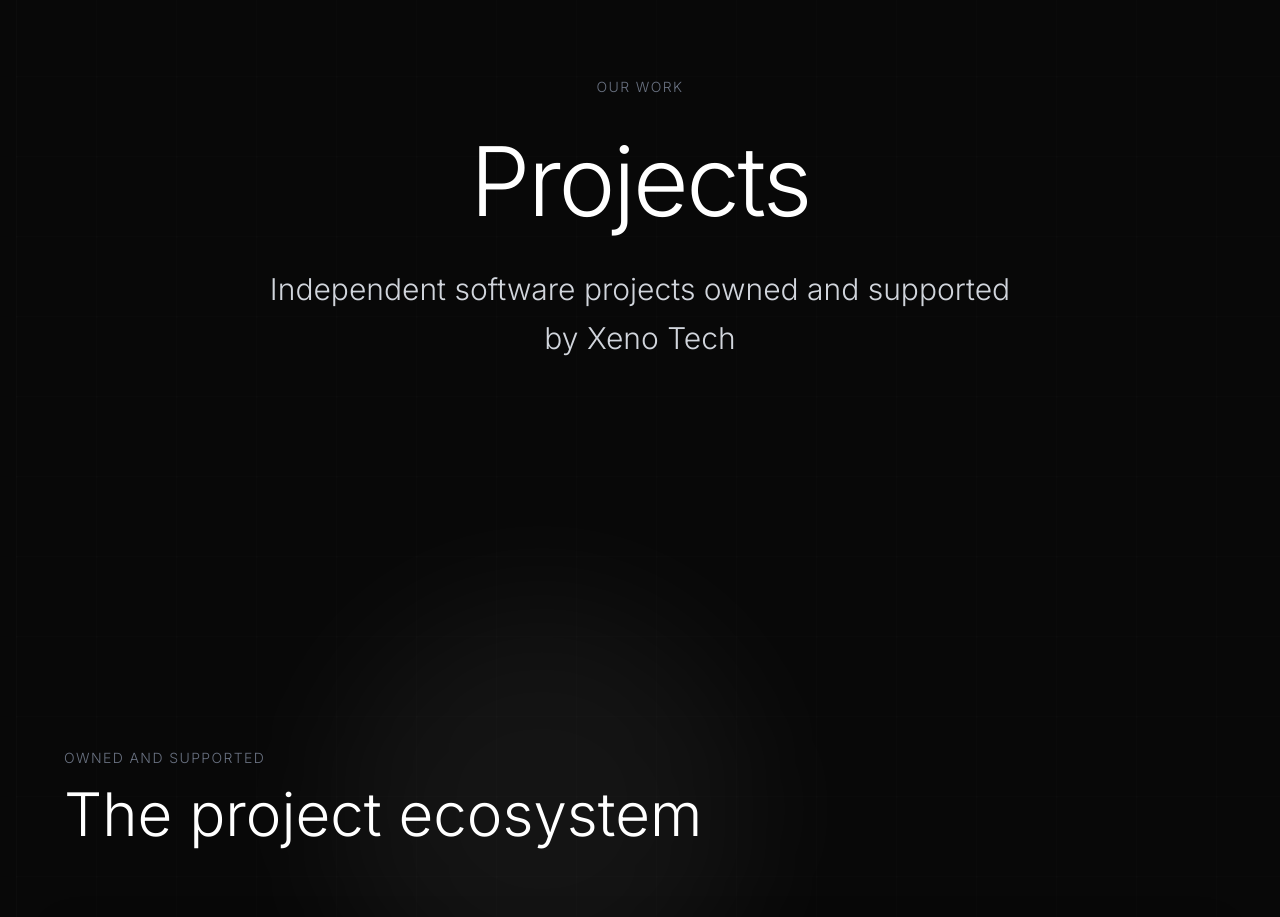
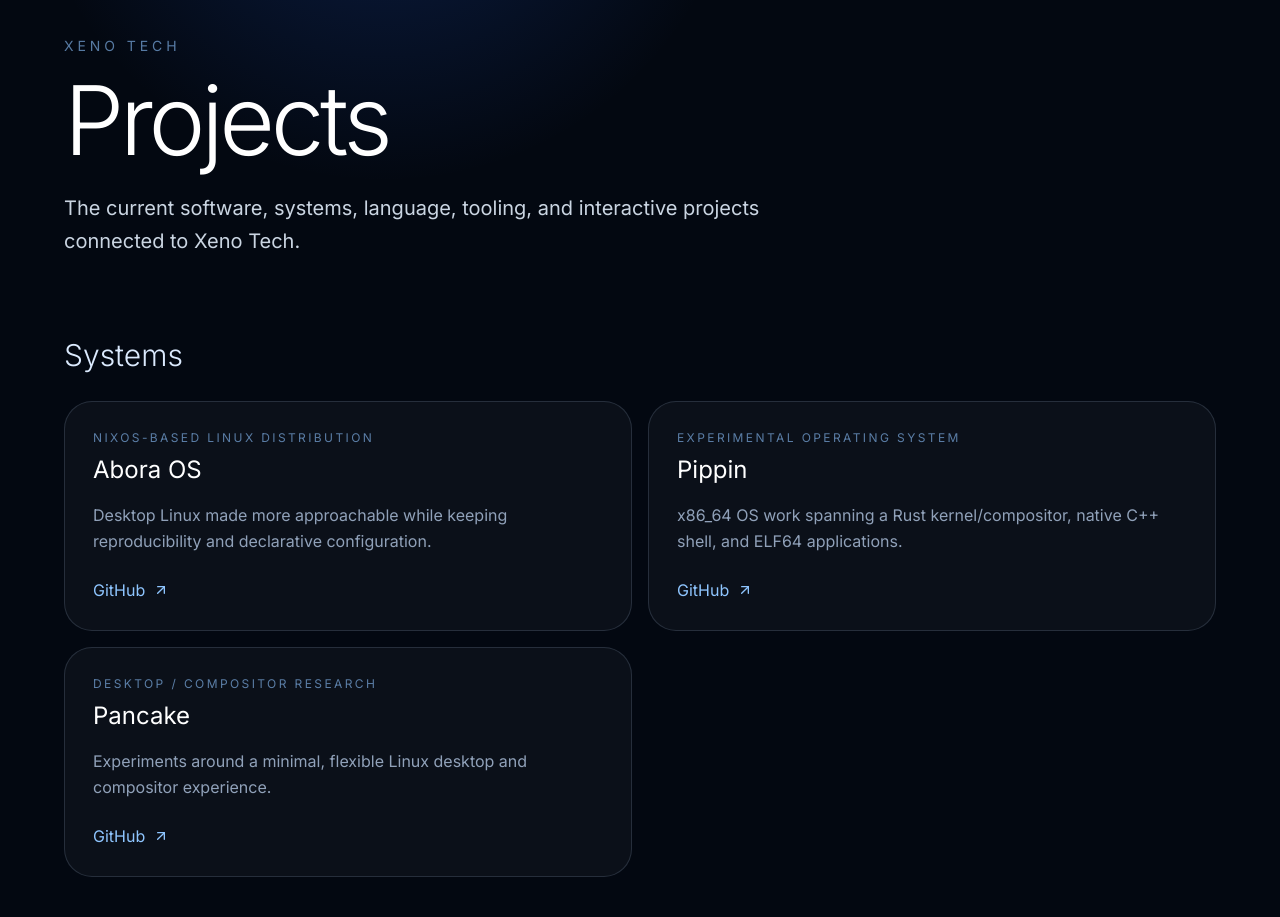
Before and after one commit to AnimatedGTVR/XenoInteractionsOGWebsite, a Next.js app: page /projects in a window 1280 px wide. Shown: the part 180-1097 px from the top of the page. Built offline with nearby package versions, Linux system fonts and the light colour scheme.

Commit message:
site: refresh current information and navigation

```diff
--- a/app/projects/page.tsx
+++ b/app/projects/page.tsx
@@ -1,186 +1,35 @@
 "use client"
 
 import { motion } from "framer-motion"
-import { ArrowRight } from "lucide-react"
+import Link from "next/link"
+import { ArrowUpRight } from "lucide-react"
+import BottomHotbar from "@/components/bottom-hotbar"
 
-export default function ProjectsPage() {
-  return (
-    <div className="min-h-screen bg-black text-white">
-      <div className="fixed inset-0 pointer-events-none">
-        <div className="absolute inset-0 bg-white/[0.03]" />
-        <div
-          className="absolute inset-0 opacity-20"
-          style={{
-            backgroundImage: `
-              linear-gradient(rgba(255, 255, 255, 0.1) 1px, transparent 1px),
-              linear-gradient(90deg, rgba(255, 255, 255, 0.1) 1px, transparent 1px)
-            `,
-            backgroundSize: "80px 80px",
-            animation: "grid-move-slow 30s linear infinite",
-          }}
-        />
-        <div className="absolute top-1/4 left-1/4 w-96 h-96 bg-white/5 rounded-full blur-3xl floating-orb" />
-        <div
-          className="absolute bottom-1/4 right-1/4 w-96 h-96 bg-white/5 rounded-full blur-3xl floating-orb"
-          style={{ animationDelay: "5s" }}
-        />
-      </div>
+const groups = [
+  { title: "Systems", items: [
+    ["Abora OS","NixOS-based Linux distribution","Desktop Linux made more approachable while keeping reproducibility and declarative configuration.","https://github.com/AnimatedGTVR/Abora-OS"],
+    ["Pippin","Experimental operating system","x86_64 OS work spanning a Rust kernel/compositor, native C++ shell, and ELF64 applications.","https://github.com/AnimatedGTVR/Pippin"],
+    ["Pancake","Desktop / compositor research","Experiments around a minimal, flexible Linux desktop and compositor experience.","https://github.com/AnimatedGTVR/Pancake"],
+  ]},
+  { title: "Languages & developer tools", items: [
+    ["Vanta","Programming language","A systems language project focused on explicit low-level programming and modern language design.","https://github.com/AnimatedGTVR/Vanta"],
+    ["LuminaIDE","IDE","A polyglot development environment for modern programming workflows.","https://github.com/AnimatedGTVR/LuminaIDE"],
+    ["TinyPM","Package manager","A compact package-management project developed alongside Abora.","https://github.com/AnimatedGTVR/TinyPM"],
+    ["BASIC-X","Retro language tooling","Compiler work targeting classic Macintosh / 68K-style development experiments.","https://github.com/AnimatedGTVR/BASIC-X"],
+  ]},
+  { title: "Interactive", items: [
+    ["Tropik","Game","A sandbox/adventure project and the main home for Xeno Interactions game development.",null],
+    ["The Waking Soul","Game","A psychological horror project within Xeno's interactive work.",null],
+  ]},
+]
 
-      {/* Hero Section */}
-      <section className="relative min-h-screen flex items-center justify-center overflow-hidden">
-        <div className="relative z-10 text-center px-6 max-w-5xl mx-auto">
-          <motion.div
-            initial={{ opacity: 0, y: 30 }}
-            animate={{ opacity: 1, y: 0 }}
-            transition={{ duration: 0.8 }}
-            className="space-y-6"
-          >
-            <p className="text-sm uppercase tracking-widest text-gray-500 font-light">Our Work</p>
-            <h1 className="text-7xl md:text-8xl font-light tracking-tight text-white leading-tight">Projects</h1>
-            <p className="text-2xl md:text-3xl text-gray-300 font-light max-w-3xl mx-auto leading-relaxed">
-              Independent software projects owned and supported by Xeno Tech
-            </p>
-          </motion.div>
-        </div>
-      </section>
-
-      <section className="relative py-32 px-6">
-        <div className="max-w-6xl mx-auto">
-          <motion.div
-            initial={{ opacity: 0, y: 30 }}
-            whileInView={{ opacity: 1, y: 0 }}
-            viewport={{ once: true }}
-            transition={{ duration: 0.6 }}
-            className="mb-20"
-          >
-            <p className="text-sm uppercase tracking-widest text-gray-500 mb-4 font-light">Owned and supported</p>
-            <h2 className="text-5xl md:text-6xl font-light text-white">The project ecosystem</h2>
-          </motion.div>
-
-          <div className="space-y-16">
-            {[
-              {
-                number: "1",
-                title: "The Waking Soul",
-                category: "Horror Game",
-                description:
-                  "An immersive psychological horror experience that challenges players to navigate through terror and uncover dark secrets. Advanced mechanics and dynamic environments create an unforgettable experience.",
-                progress: 11,
-                features: [
-                  "Psychological Horror",
-                  "Immersive Storytelling",
-                  "Advanced Mechanics",
-                  "Dynamic Environment",
-                ],
-                technologies: ["Unity", "C#", "Spatial Audio"],
-              },
-              {
-                number: "2",
-                title: "Tropik",
-                category: "Adventure Game",
-                description:
-                  "A vibrant tropical adventure featuring the Axo community coding system. Players explore beautiful landscapes while solving puzzles and creating custom content with Lua and C# support.",
-                progress: 3,
-                features: ["Open World", "Puzzle Solving", "Community Coding", "Beautiful Graphics"],
-                technologies: ["Unity", "C#", "Axo System", "Lua"],
-              },
-              {
-                number: "3",
-                title: "Axo Coding System",
-                category: "Development Tool",
-                description:
-                  "A powerful community coding platform integrated into Tropik, supporting both Lua and C# scripting. Designed for Unity developers to create custom game modes and experiences.",
-                progress: 15,
-                features: ["Lua Support", "C# Integration", "Unity Tools", "Community Platform"],
-                technologies: ["C#", "Lua", "Unity SDK", "Custom Framework"],
-              },
-            ].map((project, index) => (
-              <motion.div
-                key={index}
-                initial={{ opacity: 0, y: 30 }}
-                whileInView={{ opacity: 1, y: 0 }}
-                viewport={{ once: true }}
-                transition={{ duration: 0.6, delay: index * 0.1 }}
-                className="glass-card p-8 rounded-none border border-white/15 hover:border-white/35 transition-all duration-300"
-              >
-                <div className="grid md:grid-cols-2 gap-12">
-                  <div className="space-y-6">
-                    <div className="text-8xl font-light text-gray-800">{project.number}</div>
-                    <div>
-                      <h3 className="text-4xl font-light mb-2 text-white">{project.title}</h3>
-                      <p className="text-white/70 uppercase tracking-wider text-sm font-light">{project.category}</p>
-                    </div>
-                    <p className="text-gray-300 leading-relaxed text-lg font-light">{project.description}</p>
-
-                    <div className="space-y-2">
-                      <div className="flex justify-between text-sm text-gray-400 font-light">
-                        <span>Progress</span>
-                        <span>{project.progress}%</span>
-                      </div>
-                      <div className="h-2 bg-gray-800 rounded-full overflow-hidden">
-                        <div
-                          className="h-full bg-white/70 rounded-full transition-all duration-500"
-                          style={{ width: `${project.progress}%` }}
-                        />
-                      </div>
-                    </div>
-
-                    <button className="inline-flex items-center gap-2 text-white/70 hover:gap-4 transition-all duration-300 mt-4 font-light">
-                      View Details
-                      <ArrowRight className="w-4 h-4" />
-                    </button>
-                  </div>
-
-                  <div className="space-y-8">
-                    <div>
-                      <h4 className="text-sm uppercase tracking-wider text-gray-500 mb-4 font-light">Key Features</h4>
-                      <div className="space-y-2">
-                        {project.features.map((feature, i) => (
-                          <div key={i} className="flex items-center gap-2">
-                            <div className="w-1.5 h-1.5 bg-cyan-400 rounded-full" />
-                            <span className="text-gray-300 font-light">{feature}</span>
-                          </div>
-                        ))}
-                      </div>
-                    </div>
-
-                    <div>
-                      <h4 className="text-sm uppercase tracking-wider text-gray-500 mb-4 font-light">Technologies</h4>
-                      <div className="flex flex-wrap gap-2">
-                        {project.technologies.map((tech, i) => (
-                          <span
-                            key={i}
-                            className="px-3 py-1 border border-cyan-400/30 rounded-full text-sm text-gray-300 font-light hover:bg-white/5 transition-colors"
-                          >
-                            {tech}
-                          </span>
-                        ))}
-                      </div>
-                    </div>
-                  </div>
-                </div>
-              </motion.div>
-            ))}
-          </div>
-        </div>
-      </section>
-
-      <section className="relative py-32 px-6">
-        <div className="max-w-4xl mx-auto text-center">
-          <motion.div
-            initial={{ opacity: 0, y: 30 }}
-            whileInView={{ opacity: 1, y: 0 }}
-            viewport={{ once: true }}
-            transition={{ duration: 0.6 }}
-            className="space-y-8"
-          >
-            <h2 className="text-5xl md:text-6xl font-light leading-tight text-white">Explore the ecosystem</h2>
-            <p className="text-xl text-gray-300 max-w-2xl mx-auto font-light">
-              Browse Xeno Tech projects, visit Abora OS, or explore the work supported by Tareno Labs.
-            </p>
-          </motion.div>
-        </div>
-      </section>
-    </div>
-  )
+export default function ProjectsPage(){
+ return <main className="min-h-screen bg-[#030811] text-white pb-32">
+  <section className="px-6 pt-28 pb-20 bg-[radial-gradient(circle_at_30%_0%,rgba(37,99,235,.25),transparent_35%)]">
+   <div className="max-w-6xl mx-auto"><Link href="/" className="text-blue-300/70">← Home</Link><p className="mt-20 text-sm uppercase tracking-[.28em] text-blue-300/60">Xeno Tech</p><h1 className="mt-4 text-6xl md:text-8xl font-light tracking-[-.045em]">Projects</h1><p className="mt-6 max-w-3xl text-xl text-slate-300 leading-relaxed">The current software, systems, language, tooling, and interactive projects connected to Xeno Tech.</p></div>
+  </section>
+  <section className="px-6 pb-28"><div className="max-w-6xl mx-auto space-y-20">
+   {groups.map((group,g)=><div key={group.title}><h2 className="text-3xl font-light mb-7 text-blue-100">{group.title}</h2><div className="grid md:grid-cols-2 gap-4">{group.items.map((p,i)=>{const card=<motion.div initial={{opacity:0,y:16}} whileInView={{opacity:1,y:0}} viewport={{once:true}} transition={{delay:i*.04}} className="h-full rounded-[1.75rem] border border-blue-200/15 bg-white/[.035] p-7 hover:bg-blue-500/[.07] hover:border-blue-300/25 transition"><p className="text-xs uppercase tracking-[.2em] text-blue-300/60">{p[1]}</p><h3 className="mt-2 text-2xl">{p[0]}</h3><p className="mt-4 text-slate-400 leading-relaxed">{p[2]}</p>{p[3]&&<span className="mt-6 inline-flex items-center gap-2 text-blue-300">GitHub <ArrowUpRight className="w-4 h-4"/></span>}</motion.div>;return p[3]?<a key={p[0]} href={p[3]} target="_blank" rel="noreferrer">{card}</a>:<div key={p[0]}>{card}</div>})}</div></div>)}
+  </div></section><BottomHotbar/>
+ </main>
 }
```
